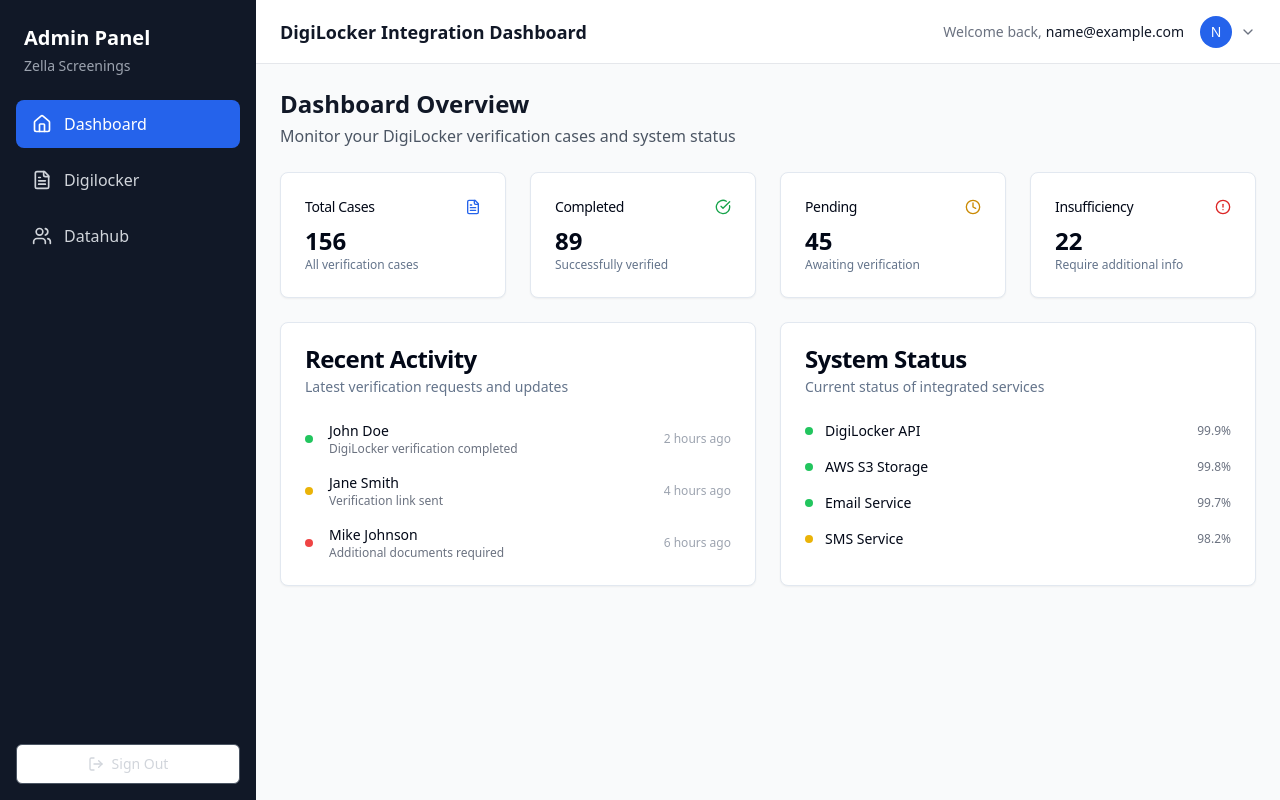
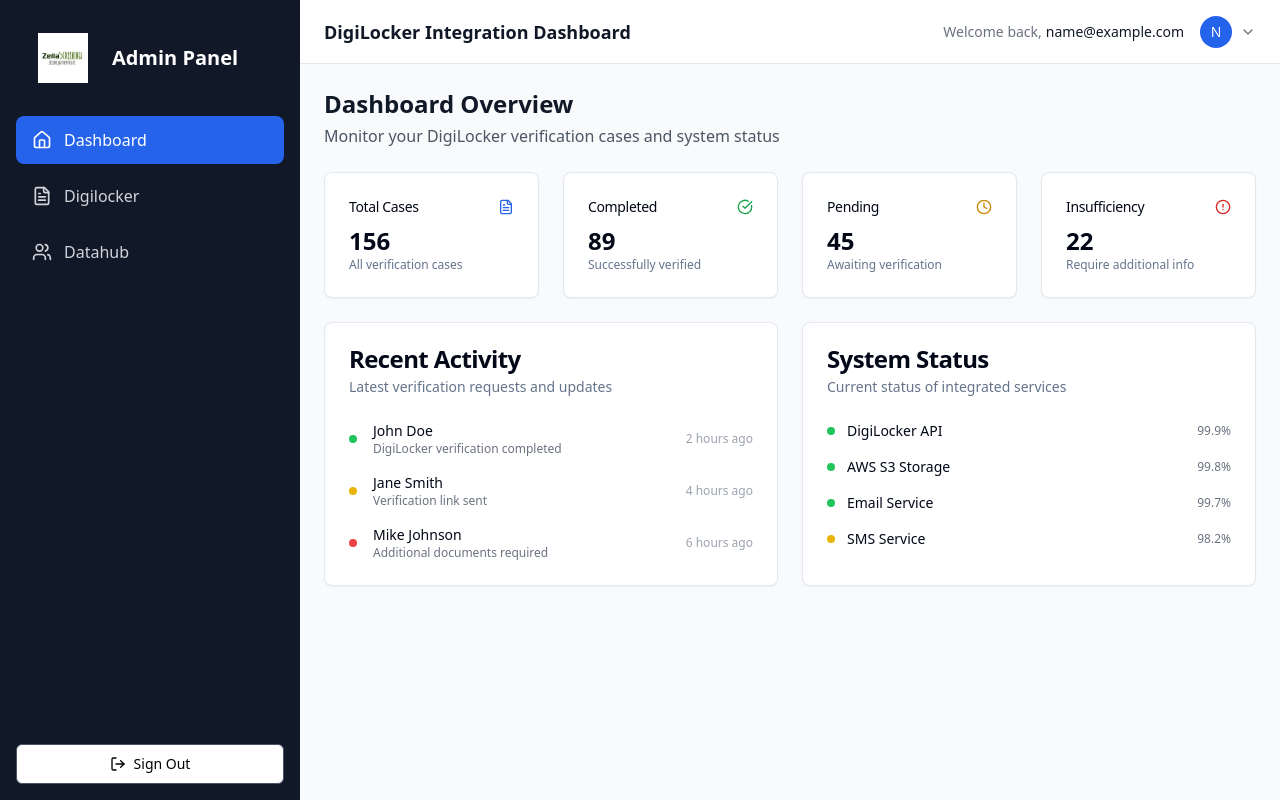
Before and after one commit to zellascreeningsdigi-spec/zella-admin-panel, a React (Create React App) app: page /dashboard in a window 1280 px wide. Built offline with nearby package versions, Linux system fonts and the light colour scheme; sample sign-in values are in the browser's storage.

Commit message:
Changed labels Added Logo

```diff
--- a/src/components/Layout/Sidebar.tsx
+++ b/src/components/Layout/Sidebar.tsx
@@ -2,6 +2,7 @@
 import { useAuth } from '@/contexts/AuthContext';
 import { Button } from '@/components/ui/button';
 import { LogOut, FileText, Home, Users } from 'lucide-react';
+import logo from "../../logo192.png";
 
 interface SidebarProps {
   activeTab: string;
@@ -14,7 +15,7 @@
   const allMenuItems = [
     { id: 'dashboard', label: 'Dashboard', icon: Home, roles: ['super-admin', 'admin', 'operator', 'viewer'] },
     { id: 'digilocker', label: 'Digilocker', icon: FileText, roles: ['super-admin', 'admin', 'operator', 'viewer'] },
-    { id: 'dataHub', label: 'Datahub', icon: Users, roles: ['super-admin', 'admin', 'operator', 'viewer', 'customer'] },
+    { id: 'datahub', label: 'Datahub', icon: Users, roles: ['super-admin', 'admin', 'operator', 'viewer', 'customer'] },
   ];
 
   // Filter menu items based on user role
@@ -23,11 +24,17 @@
   );
 
   return (
-    <div className="h-screen w-64 bg-gray-900 text-white flex flex-col">
+    <div className="h-screen w-[300px] bg-gray-900 text-white flex flex-col">
+      <div className='flex items-center justify-center p-5'>
+        <div>
+          <img src={logo} width={50} height={50}></img>
+        </div>
       <div className="p-6">
         <h1 className="text-xl font-bold">{user?.role === 'customer' ? 'Zella Screenings - DataHub' : 'Admin Panel'}</h1>
-        <p className="text-gray-400 text-sm mt-1">Zella Screenings</p>
+        {/* <p className="text-gray-400 text-sm mt-1">Zella Screenings</p> */}
       </div>
+      </div>
+
 
       <nav className="flex-1 px-4">
         <ul className="space-y-2">
@@ -55,7 +62,7 @@
       <div className="p-4">
         <Button
           variant="outline"
-          className="w-full text-gray-300 border-gray-600 hover:bg-gray-800"
+          className="w-full text-black border-gray-600"
           onClick={logout}
         >
           <LogOut className="h-4 w-4 mr-2" />
--- a/src/pages/DocumentPage.tsx
+++ b/src/pages/DocumentPage.tsx
@@ -31,7 +31,7 @@
     };
 
     const handleBackToCases = () => {
-        navigate('/dashboard', { state: { activeTab: 'cases' } });
+        navigate('/dashboard', { state: { activeTab: 'digilocker' } });
     };
 
     if (!caseData) {
--- a/src/pages/Login.tsx
+++ b/src/pages/Login.tsx
@@ -40,6 +40,7 @@
     <div className="min-h-screen flex items-center justify-center bg-gray-50">
       <Card className="w-full max-w-md">
         <CardHeader className="space-y-1">
+          <img src="/logo192.png" alt="ZellaScreenings Logo" className="w-16 h-16 mx-auto" />
           <CardTitle className="text-2xl text-center">ZellaScreenings - DataHub</CardTitle>
           <CardDescription className="text-center">
             Enter your credentials to access the portal
```
Also changed, not shown: src/logo192.png (added).
